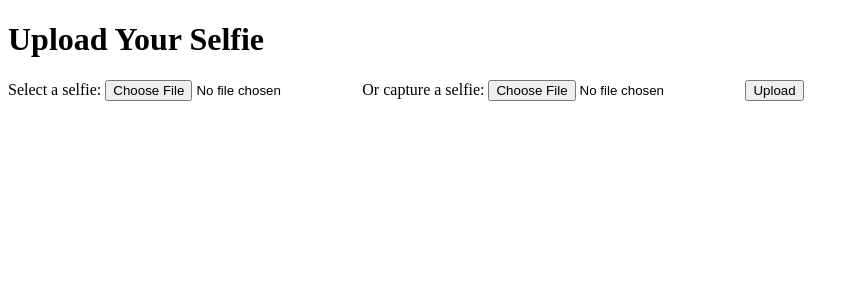
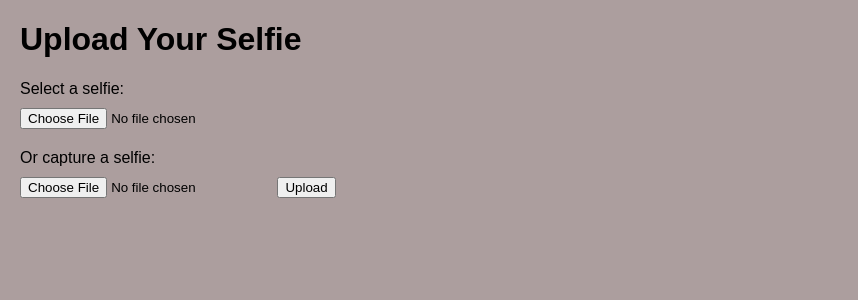
Before and after one commit to ashwinrangani/selfiescan-django, a Django app: page /upload-selfie/ in a window 1280 px wide. Shown: the top 300 px of the page, without its empty margins (0-858 px from the left). Run offline with Django 5.2, Linux system fonts and the light colour scheme.

Commit message:
static files

```diff
--- a/selfiescan/mysite/settings.py
+++ b/selfiescan/mysite/settings.py
@@ -122,7 +122,9 @@ USE_TZ = True
 # Static files (CSS, JavaScript, Images)
 # https://docs.djangoproject.com/en/5.1/howto/static-files/
 
-STATIC_URL = 'static/'
+STATIC_URL = '/static/'
+STATICFILES_DIRS = [BASE_DIR / 'static']
+
 
 # Default primary key field type
 # https://docs.djangoproject.com/en/5.1/ref/settings/#default-auto-field
--- a/selfiescan/photoapp/app-urls.py
+++ b/selfiescan/photoapp/app-urls.py
@@ -2,7 +2,9 @@ from django.urls import path
 from . import views
 
 urlpatterns = [
+
     path('upload-selfie/',views.upload_selfie, name='upload_selfie'),
-    path('generate-barcode/',views.generate_barcode,name='generate_barcode')
+    path('generate-barcode/',views.generate_barcode,name='generate_barcode'),
+
 
 ]
--- a/selfiescan/photoapp/templates/upload_selfie.html
+++ b/selfiescan/photoapp/templates/upload_selfie.html
@@ -13,7 +13,7 @@
     <form method="post" enctype="multipart/form-data">
         {% csrf_token %}
         <label for="selfie">Select a selfie:</label>
-        <input type="file" id="selfie" name="selfie" accept="image/*" required>
+        <input type="file" id="selfie" name="selfie" accept="image/*" >
         <label for="camera_selfie">Or capture a selfie:</label>
         <input type="file" id="camera_selfie" name="camera_selfie" accept="image/*" capture="user">
         <button type="submit">Upload</button>
@@ -30,6 +30,10 @@
             {% endfor %}
         </ul>
     {% endif %}
+    {% load static %}
+
+    <link rel="stylesheet" href="{% static 'css/style.css' %}">
+<script src="{% static 'js/script.js' %}"></script>
 
 </body>
 </html>
--- /dev/null
+++ b/selfiescan/static/css/style.css
@@ -0,0 +1,18 @@
+body {
+    font-family: Arial, sans-serif;
+    background-color: #ac9e9e;
+    margin: 20px;
+}
+
+form {
+    margin-top: 20px;
+}
+
+label {
+    display: block;
+    margin-bottom: 10px;
+}
+
+input {
+    margin-bottom: 20px;
+}
```
Also changed, not shown: selfiescan/static/js/form.js (added, +13 -0 lines), selfiescan/media/furniture-logo.jpg (added), selfiescan/media/keanu-selfie_2u0Xzsg.jpeg (added), selfiescan/media/keanu-selfie_3GLiobg.jpeg (added).
